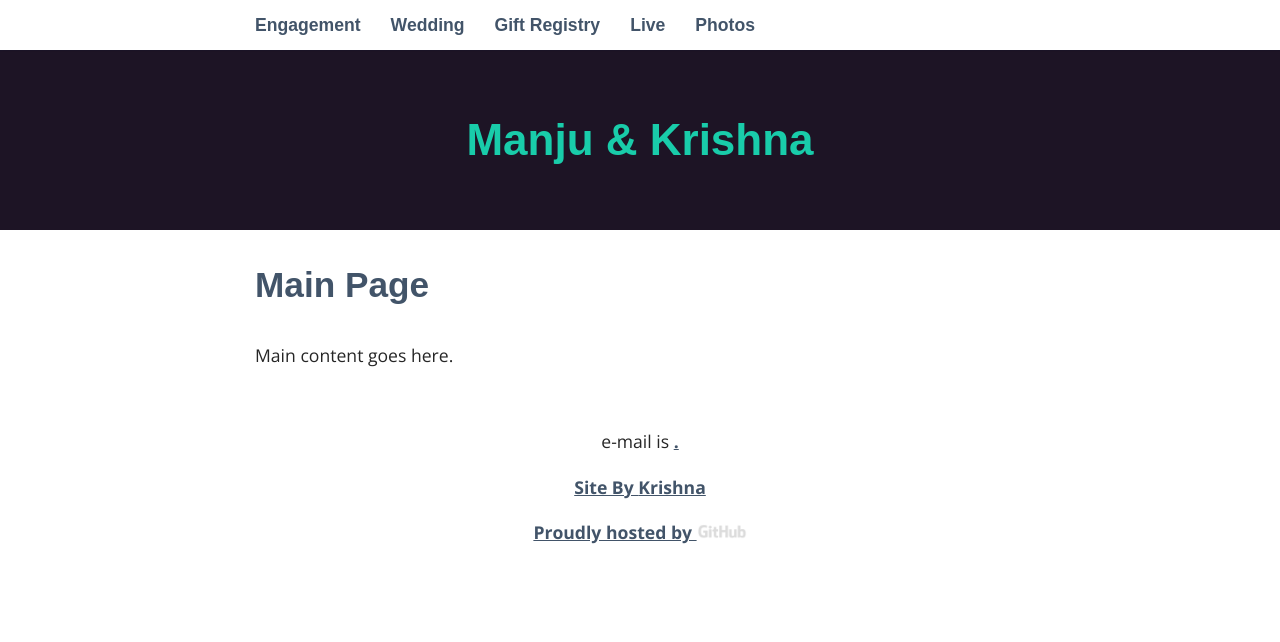
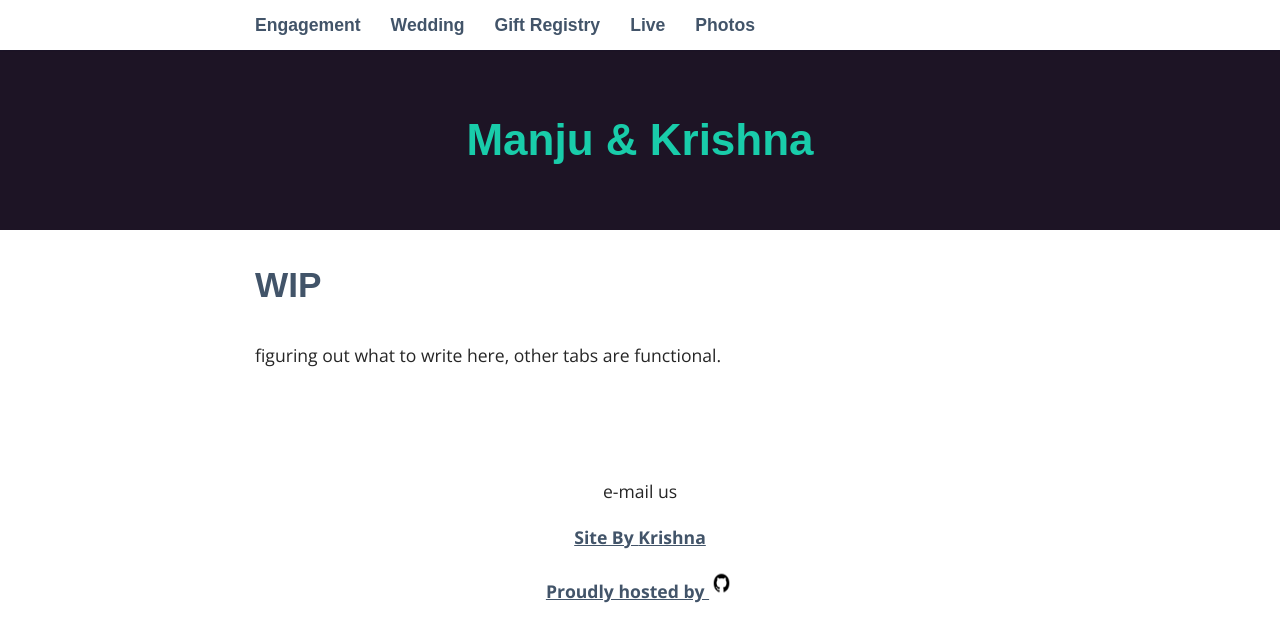
Before and after one commit to krish300/wedding, a Jekyll site: the page built from index.html, in a window 1280 px wide. Shown: the top 642 px of the page. Built offline with Jekyll 4.4.1, drawn with Linux system fonts in a browser that asks for light colours; some web fonts are replaced.

Commit message:
minor fixes

```diff
--- a/_includes/footer.html
+++ b/_includes/footer.html
@@ -1,6 +1,6 @@
 <footer>
 	<p>
-	e-mail is <a href="mailto:krishna.teja300@gmail.com">.
+	e-mail us <a href="mailto:krishna.teja300@gmail.com">
 	</p>
 	<p>
 	Site By <a href="http://github.com/krish300">Krishna
@@ -8,7 +8,7 @@
 	<p>
 		Proudly hosted by
 		<a href="https://pages.github.com/">
-			<img src="{{ 'img/footer-logo.png'}}" width="50" height="15" alt="GitHub • Social coding">
+			<img src="{{ site.url }}{{ '/img/footer-logo.png'}}" width="25" height="30" alt="GitHub • Social coding">
 		</a>
     </p>
 </footer>
--- a/_sass/_layout.scss
+++ b/_sass/_layout.scss
@@ -107,5 +107,5 @@ aside {
 }
 footer {
 	text-align: center;
-	padding: 40px;
+	padding: 90px;
 }
--- a/index.html
+++ b/index.html
@@ -2,6 +2,6 @@
 layout: default
 ---
 
-  <h2>Main Page</h2>
+  <h2>WIP</h2>
 
-  Main content goes here.
+  figuring out what to write here, other tabs are functional.
```
Also changed, not shown: img/footer-logo.png.
